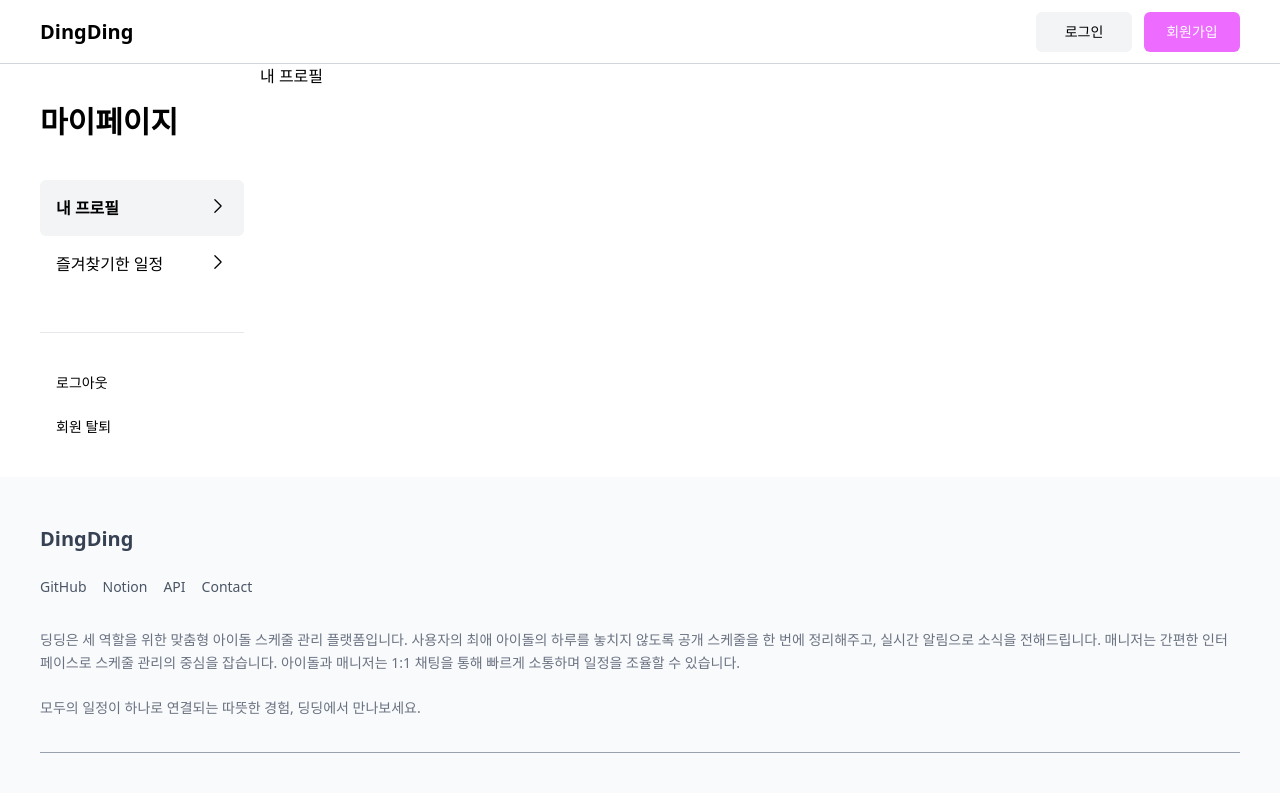
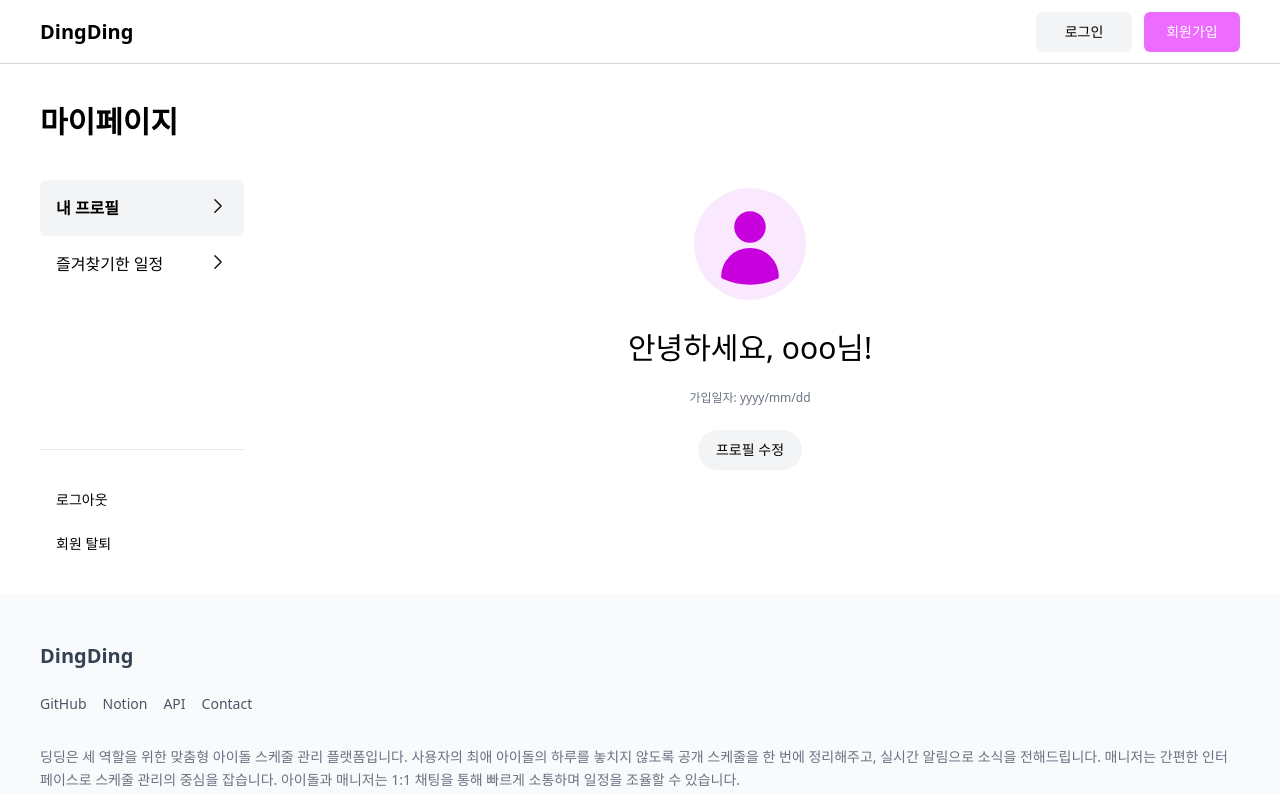
Before and after one commit to be-main-project-team5/main-FE, a React (Vite) app: page /mypage/myprofile in a window 1280 px wide. Shown: the top 793 px of the page. Built offline with nearby package versions, Linux system fonts and the light colour scheme.

Commit message:
✨ Feat: MyProfile 페이지에 Profile 컴포넌트 적용 (#69)

```diff
--- a/src/pages/MyProfile.tsx
+++ b/src/pages/MyProfile.tsx
@@ -1,3 +1,5 @@
+import Profile from '@/components/mypage/Profile';
+
 export default function MyProfile() {
-  return <div>내 프로필</div>;
+  return <Profile />;
 }
```
